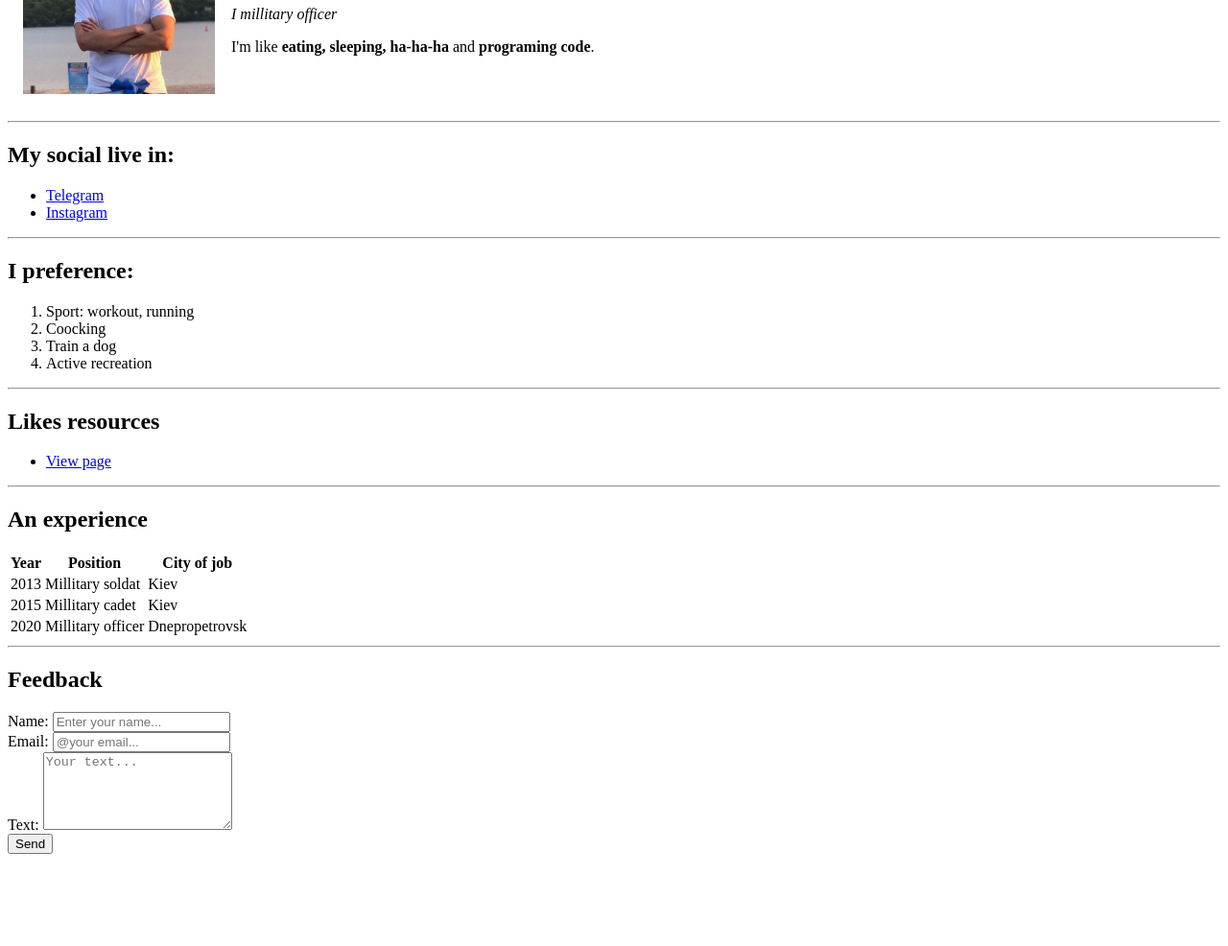
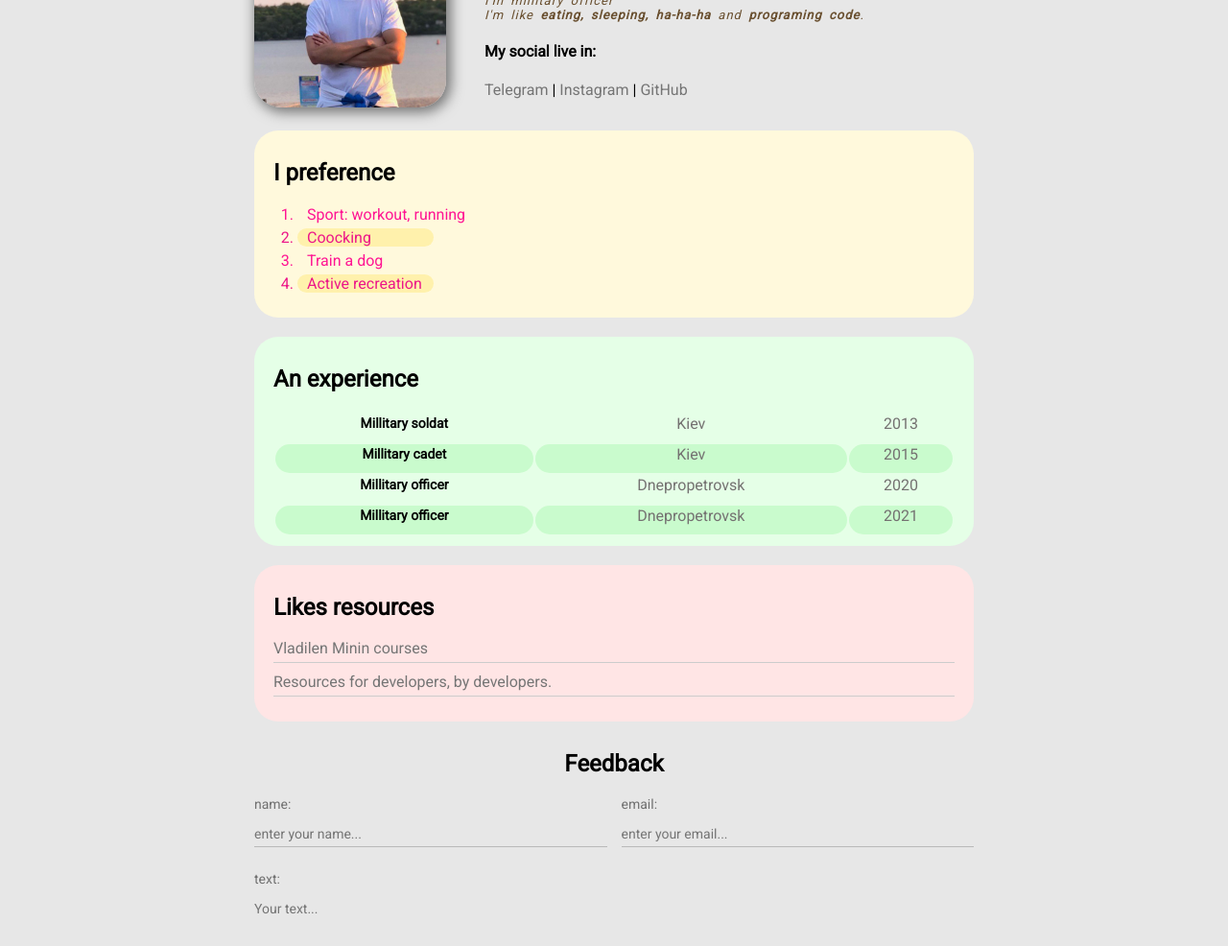
Before and after one commit to ilyaostapchenko/cv, a plain HTML site: page index.html in a window 1280 px wide. Shown: the part 126-1112 px from the top of the page at 96% size. Before the commit the page ends 1024 px from the top, so only its background shows below. Drawn offline with Linux system fonts and the light colour scheme.

Commit message:
completed site resume

```diff
--- a/index.html
+++ b/index.html
@@ -4,89 +4,105 @@
 <head>
     <meta charset="UTF-8">
     <title color='red'>Ilya CV</title>
+    <link rel="stylesheet" href="styles.css">
 </head>
 
 <body>
-    <table cellspacing='15'>
-        <tr>
-            <td>
-                <img src="IMG_20200106_223917_240.jpg" alt="Ilya Mykolayovych" width="200">
-            </td>
-            <td>
+    <div class="container">
+        <div class="info">
+            <a href="http://127.0.0.1:5500/?"><img src="IMG_20200106_223917_240.jpg" alt="Ilya Mykolayovych"
+                    class="avatar"></a>
+
+            <div class="about-user">
                 <h1>Ilya Ostapchenko</h1>
-                <p><em>I millitary officer</em></p>
+                <p>I'm millitary officer</p>
                 <p>I'm like <strong>eating, sleeping, ha-ha-ha</strong>
                     and <strong>programing code</strong>.</p>
-            </td>
-        </tr>
-    </table>
+                <h4>My social live in:</h4>
 
-    <hr>
+                <a href="https://t.me/ilyamykolayovych" target="_blank">Telegram</a> |
+                <a href="https://instagram.com/ilyaostap4enko" target="_blank">Instagram</a> |
+                <a href="https://github.com/ilyaostapchenko/cv" target="_blank">GitHub</a>
+            </div>
+        </div>
 
-    <h2>My social live in:</h2>
-    <ul>
-        <li><a href="https://t.me/ilyamykolayovych" target="_blank">Telegram</a></li>
-        <li><a href="https://instagram.com/ilyaostap4enko" target="_blank">Instagram</a></li>
-    </ul>
-
-    <hr>
-
-    <h2>I preference:</h2>
-    <ol>
+        <div class="card bg-yellow">
+            <h2>I preference</h2>
+            <ol class="list_of_preference">
                 <li>Sport: workout, running</li>
                 <li>Coocking</li>
                 <li>Train a dog</li>
                 <li>Active recreation</li>
             </ol>
+        </div>
 
-    <hr>
-
-    <h2>Likes resources</h2>
-    <ul>
-        <li><a href="list_of_links.html">View page</a></li>
-    </ul>
-
-    <hr>
-
+        <div class="card bg-green">
             <h2>An experience</h2>
-    <table >
+            <table class="table">
                 <tr>
-            <th>Year</th>
-            <th>Position</th>
-            <th>City of job</th>
+                    <td>Millitary soldat</td>
+                    <td>Kiev</td>
+                    <td>2013</td>
                 </tr>
                 <tr>
-            <td>2013</td>
-            <td>Millitary soldat</td>
+                    <td>Millitary cadet</td>
                     <td>Kiev</td>
+                    <td>2015</td>
                 </tr>
                 <tr>
-            <td>2015</td>
-            <td>Millitary cadet</td>
-            <td>Kiev</td>
+                    <td>Millitary officer</td>
+                    <td>Dnepropetrovsk</td>
+                    <td>2020</td>
                 </tr>
                 <tr>
-            <td>2020</td>
                     <td>Millitary officer</td>
                     <td>Dnepropetrovsk</td>
+                    <td>2021</td>
                 </tr>
             </table>
+        </div>
 
-    <hr>
+        <div class="card bg-red">
+            <h2>Likes resources</h2>
+            <ul class="resources_list">
+                <li><a href="https://www.youtube.com/c/VladilenMinin" target="_blank">Vladilen Minin courses</a></li>
+                <li><a href="https://developer.mozilla.org/ru/" target="_blank">Resources for developers, by
+                        developers.</a></li>
+            </ul>
+        </div>
 
+        <div class="contact">
             <h2>Feedback</h2>
-    <form action="/">
-        <label for="name">Name:</label>
-        <input type="text" placeholder="Enter your name..." id="name">
-        <br>
-        <label for="email">Email:</label>
-        <input type="email" placeholder="@your email..." id="name">
-        <br>
-        <label for="text">Text:</label>
-        <textarea id="text" cols="22" rows="5" placeholder="Your text..."></textarea>
-        <br>
-        <input type="submit" value="Send">
+            <form action="/" autocomplete="off">
+                <div class="row">
+                    <div class="form-group">
+                        <label for="name">name:</label>
+                        <input type="text" placeholder="enter your name..." id="name" autocomplete="off">
+                    </div>
+
+                    <div class="form-group">
+                        <label for="email">email:</label>
+                        <input type="email" placeholder="enter your email..." id="name" autocomplete="off">
+                    </div>
+                </div>
+
+                <div class="form-group">
+                    <label for="text">text:</label>
+                    <textarea id="text" cols="22" rows="4" placeholder="Your text..."></textarea>
+                </div>
+
+                <input type="submit" value="Send" class="btn">
             </form>
+            <!-- <form action="/">
+                <label for="avatar">Choose a profile picture:</label>
+                <input type="file" id="avatar" name="avatar" accept="image/png, image/jpeg">
+                <input type="image" src="IMG_20200106_223917_240.jpg" alt="" height="200" >
+            </form> -->
+        </div>
+
+        <div style="margin-bottom: 200px;"></div>
+
+    </div>
 </body>
 
 </html>
--- /dev/null
+++ b/styles.css
@@ -0,0 +1,233 @@
+@import url('https://fonts.googleapis.com/css2?family=Roboto&display=swap');
+body {
+    background-color: rgba(228, 228, 228, 0.87);
+    /* font-size: 16px;
+    font-weight: normal;
+    font-family: 'Roboto', sans-serif; */
+    font: normal 16px 'Roboto', sans-serif;
+}
+
+.container {
+    max-width: 750px;
+    margin: auto;
+}
+
+.container h1 {
+    text-shadow: 1px 2px 2px rgba(114, 114, 114);
+}
+
+/* .social {
+    background:bisque;
+    border: 10px solid dodgerblue;
+    padding: 5px 10px 15px 20px;
+    margin: 5px 10px 15px 20px;
+    /* border-bottom-style: dotted; */
+
+/* border-bottom-right-radius: 70%;
+    border-top-right-radius: 70%;
+    border-left-style: none;
+}  */
+
+a {
+    text-decoration: none;
+    font-size: 16px;
+    color: rgb(117, 117, 117);
+}
+
+a:hover {
+    text-decoration: underline;
+}
+
+a:active {
+    color: teal;
+}
+
+a:visited {
+    color: teal;
+}
+
+.avatar {
+    width: 200px;
+    border-radius: 28px;
+    box-shadow: 3px 3px 14px 2px rgb(114, 114, 114);
+    /* box-shadow: 4px 4px 14px rgba(0, 0, 0, 0, 25); */
+}
+
+.list_of_preference {
+    padding: 0px 25px;
+}
+
+.list_of_preference li {
+    color: deeppink;
+    margin-bottom: 5px;
+    /* border-bottom: 1px solid silver; */
+    padding-left: 10px;
+}
+
+.list_of_preference li:nth-child(even) {
+    background: #fff1ac;
+    border-radius: 20px;
+    width: 20%;
+    color: rgb(236, 22, 137);
+}
+
+/* .box-model > div {
+    background-color: #000;
+    height: 150px;
+    /* margin-top: 20px; */
+
+/* width: 25%;
+    float: left;
+    border: 2px solid red;
+    box-sizing: border-box;
+} */
+
+.info {
+    display: flex;
+    padding-top: 30px;
+    margin-bottom: 20px;
+}
+
+.info p {
+    font-size: 13px;
+    color: rgb(105, 79, 47);
+    margin: 0;
+    text-decoration: none;
+    text-transform: none;
+    font-style: oblique;
+    letter-spacing: 1px;
+    word-spacing: 3px;
+}
+
+@media (max-width: 700px) {
+    .info {
+        display: block;
+        text-align: center;
+    }
+}
+
+.about-user {
+    margin-left: 40px;
+}
+
+.card {
+    margin-bottom: 20px;
+    padding: 10px 20px;
+    border-radius: 25px;
+}
+
+.resources_list {
+    list-style: none;
+    padding: 0;
+}
+
+.resources_list li {
+    margin-bottom: 10px;
+    border-bottom: 1px solid #ccc;
+    padding-bottom: 5px;
+}
+
+.resources_list a:hover {
+    text-decoration: none;
+    color: rgb(165, 165, 165)
+}
+
+.table {
+    width: 100%;
+    text-align: center;
+}
+
+.table td {
+    padding-bottom: 10px;
+}
+
+.table td:nth-child(1) {
+    font-weight: 600;
+    font-size: 14px;
+}
+
+.table td:nth-child(2), .table td:nth-child(3) {
+    color: rgb(116, 113, 113);
+    border-radius: 30px;
+}
+
+.table tr:nth-child(even) {
+    background: #bdfac2ad;
+    border-radius: 30px;
+}
+.table td:nth-child(1) {
+
+    border-radius: 30px;
+}
+
+.bg-yellow {
+    background: #fff9dc;
+}
+
+.bg-green {
+    background: #e5ffe7;
+}
+
+.bg-red {
+    background: #ffe5e5;
+}
+
+.contact h2 {
+    text-align: center;
+    margin: 30px 0px 20px;
+}
+
+.form-group {
+    display: block;
+    color: rgb(112, 112, 112);
+    font-size: 14px;
+}
+
+.form-group label {
+    font-family: inherit;
+    color: rgb(112, 112, 112);
+    font-size: 14px;
+    margin-bottom: 5px;
+}
+
+.form-group input,
+.form-group textarea {
+    box-sizing: border-box;
+    outline: none;
+    font-family: inherit;
+    width: 100%;
+    border: none;
+    border-bottom: 1px solid rgb(185, 185, 185);
+    /* margin-top: 7px; */
+    margin-bottom: 5px;
+    padding: 15px 0px 5px;
+    background-color: transparent;
+    font-size: 14px;
+}
+
+.row {
+    display: flex;
+    width: 100%;
+    margin-bottom: 20px;
+}
+
+.row > .form-group {
+    width: 50%;
+}
+
+.row .form-group:first-child {
+    margin-right: 15px;
+}
+
+.btn {
+    background: #111;
+    color: #fff;
+    border: none;
+    padding: 15px 40px;
+    font-family: inherit;
+    cursor: pointer;
+}
+
+.btn:hover {
+    opacity: 0.9;
+}
```
Lines whose indentation alone changed are shown as unchanged.
